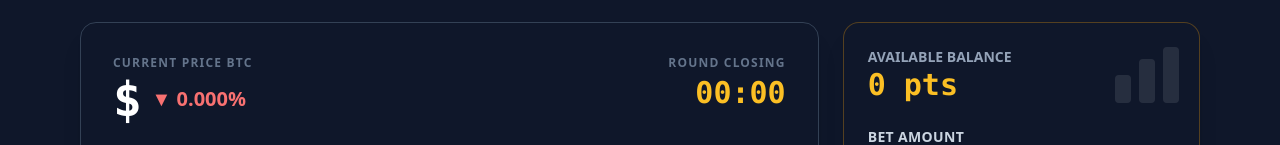
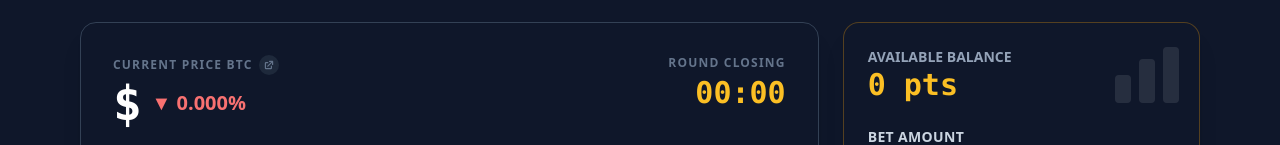
Before and after one commit to Palmve/freeboli, a Next.js app: page /predicciones in a window 1280 px wide. Shown: the part 261-406 px from the top of the page. Built offline with nearby package versions, Linux system fonts and the light colour scheme; no server answers; the database is empty.

Commit message:
feat(predictions): enforce maximum of 5 bets per user per round

```diff
--- a/src/app/api/predictions/bet/route.ts
+++ b/src/app/api/predictions/bet/route.ts
@@ -47,6 +47,21 @@ export async function POST(req: Request) {
 
   const supabase = await createClient();
 
+  // Verificar límite de 5 apuestas máximas por ronda para este usuario
+  const { count: userBetCount, error: countError } = await supabase
+    .from("prediction_bets")
+    .select("*", { count: "exact", head: true })
+    .eq("round_id", roundData.id)
+    .eq("user_id", user.id);
+
+  if (countError) {
+    return NextResponse.json({ error: "Error al verificar tu historial de apuestas." }, { status: 500 });
+  }
+
+  if (userBetCount !== null && userBetCount >= 5) {
+    return NextResponse.json({ error: "Límite alcanzado: Solo se permiten 5 apuestas por ronda." }, { status: 400 });
+  }
+
   // 1. Descuento atómico de la apuesta (Evita Race Condition)
   const { data: subData, error: subError } = await supabase.rpc("atomic_subtract_points", {
     target_user_id: user.id,
--- a/src/app/predicciones/page.tsx
+++ b/src/app/predicciones/page.tsx
@@ -217,9 +217,29 @@ function PredictionsContent() {
           <div className="rounded-2xl border border-slate-700 bg-slate-900 p-5 sm:p-8 shadow-xl">
             <div className="flex flex-col gap-6 sm:flex-row sm:justify-between sm:items-start mb-6">
                 <div className="text-center sm:text-left">
-                   <p className="text-[10px] sm:text-xs font-bold text-slate-500 uppercase tracking-widest">
-                     {t("predictions.price_current").replace("{0}", asset)}
-                   </p>
+                   <div className="flex items-center justify-center sm:justify-start gap-1 sm:gap-2">
+                       <p className="text-[10px] sm:text-xs font-bold text-slate-500 uppercase tracking-widest flex items-center gap-1.5">
+                         {t("predictions.price_current").replace("{0}", asset)}
+                         <a
+                           href={
+                               asset === "BOLIS"
+                               ? "https://dexscreener.com/solana/612nt4GcdZn7onjK7fY9QQuqF7FVTarNHPszBHJ8T5ha"
+                               : asset === "SOL"
+                               ? "https://www.coinbase.com/price/solana"
+                               : "https://www.coinbase.com/price/bitcoin"
+                           }
+                           target="_blank"
+                           rel="noopener noreferrer"
+                           className="text-slate-500 hover:text-amber-400 transition inline-flex items-center justify-center bg-slate-800 hover:bg-slate-700 rounded-full w-4 h-4 sm:w-5 sm:h-5"
+                           title={lang === "es" ? "Ver fuente del precio" : "View price source"}
+                         >
+                           <svg xmlns="http://www.w3.org/2000/svg" className="h-2.5 w-2.5 sm:h-3 sm:w-3" viewBox="0 0 20 20" fill="currentColor">
+                             <path d="M11 3a1 1 0 100 2h2.586l-6.293 6.293a1 1 0 101.414 1.414L15 6.414V9a1 1 0 102 0V4a1 1 0 00-1-1h-5z" />
+                             <path d="M5 5a2 2 0 00-2 2v8a2 2 0 002 2h8a2 2 0 002-2v-3a1 1 0 10-2 0v3H5V7h3a1 1 0 000-2H5z" />
+                           </svg>
+                         </a>
+                       </p>
+                   </div>
                    <div className="mt-1 flex flex-col sm:flex-row items-center gap-2 sm:gap-3">
                      <span className="text-3xl sm:text-5xl font-mono font-bold text-white tracking-tighter">
                        ${data?.current_price.toLocaleString(undefined, { minimumFractionDigits: asset === "BOLIS" ? 6 : asset === "SOL" ? 3 : 2, maximumFractionDigits: asset === "BOLIS" ? 6 : asset === "SOL" ? 3 : 2 })}
```
